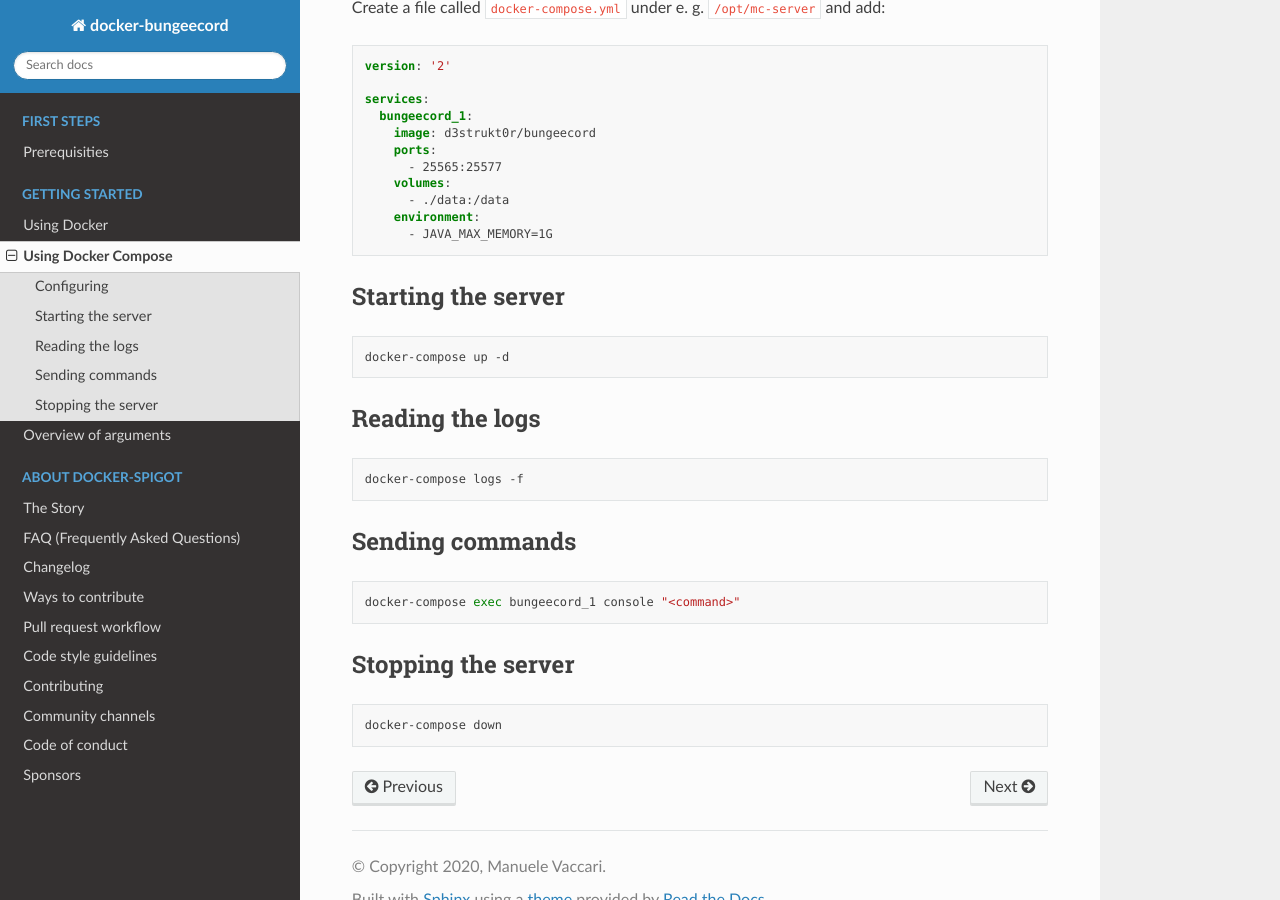
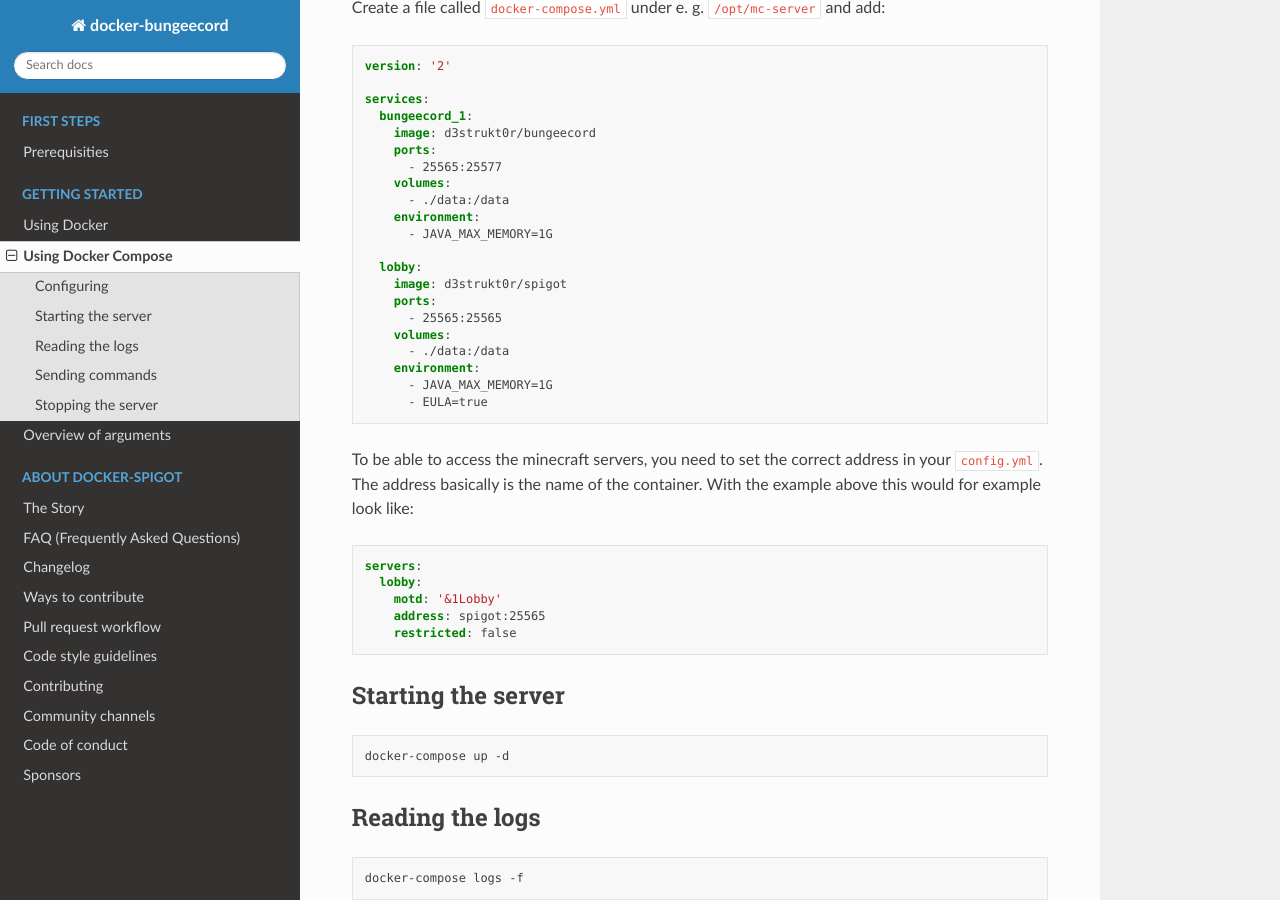
Before and after one commit to D3strukt0r/docker-bungeecord, a Sphinx documentation site: the page built from docs/pages/getting-started/docker-compose.rst, in a window 1280 px wide and 900 px high, scrolled down 220 px. Built offline with Sphinx 7.4.7 and the Read the Docs theme 2.0.0, drawn with Linux system fonts in a browser that asks for light colours.

Commit message:
Add documentation for usage with spigot

```diff
--- a/docs/pages/getting-started/docker-compose.rst
+++ b/docs/pages/getting-started/docker-compose.rst
@@ -20,6 +20,28 @@
           - ./data:/data
         environment:
           - JAVA_MAX_MEMORY=1G
+
+      lobby:
+        image: d3strukt0r/spigot
+        ports:
+          - 25565:25565
+        volumes:
+          - ./data:/data
+        environment:
+          - JAVA_MAX_MEMORY=1G
+          - EULA=true
+
+To be able to access the minecraft servers, you need to set the correct address in your
+:code:`config.yml`. The address basically is the name of the container. With the example above
+this would for example look like:
+
+.. code-block:: yaml
+
+    servers:
+      lobby:
+        motd: '&1Lobby'
+        address: spigot:25565
+        restricted: false
 
 Starting the server
 ==========================
```
Also changed, not shown: docs/pages/getting-started/docker-cli.rst (+13 -0 lines).
